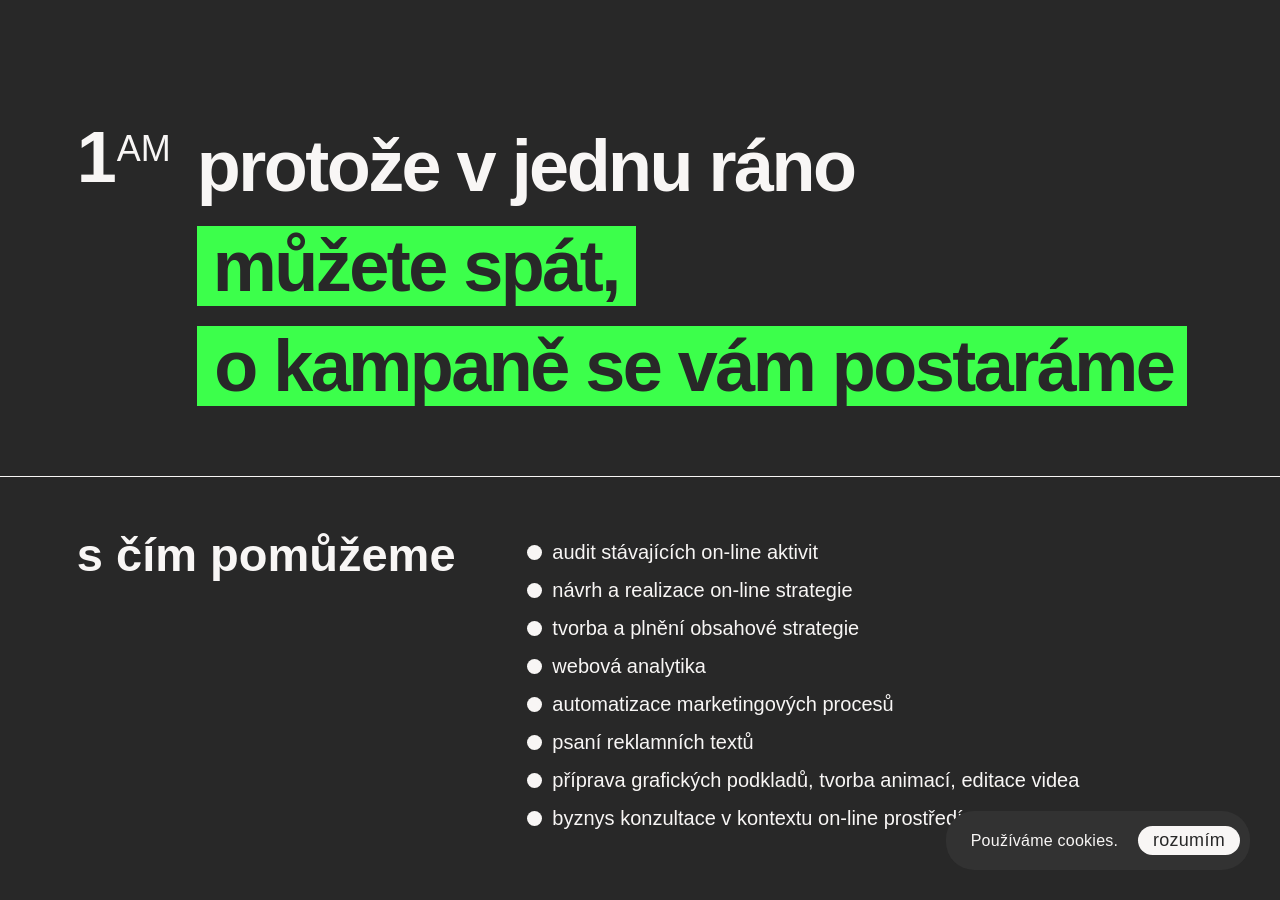
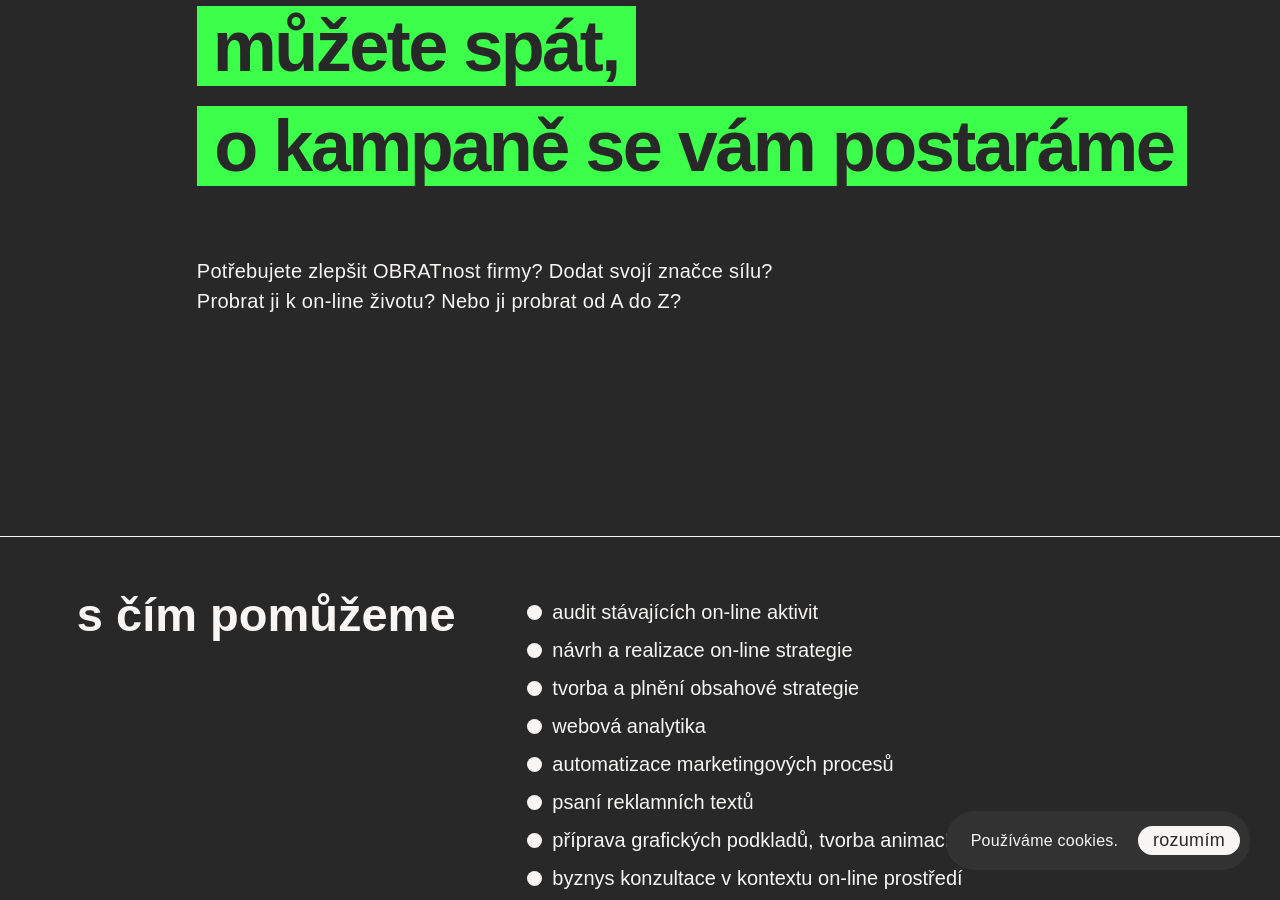
Before and after one commit to honzatinka/oneam.cz, a Jekyll site: the page built from index.html, in a window 1280 px wide and 900 px high, scrolled down 377 px. Built offline with Jekyll 4.4.1, drawn with Linux system fonts in a browser that asks for light colours; some web fonts are replaced.

Commit message:
Update index.html

```diff
--- a/index.html
+++ b/index.html
@@ -16,7 +16,7 @@ layout: default
 					</span>
 				</h1>
 			</section>
-			<p style="display: none">Potřebujete zlepšit OBRATnost firmy? <br /> Dodat svojí značce sílu?<br class="mobile" /> Probrat ji k on-line životu? <br />Nebo ji probrat od A do Z?</p>
+			<p>Potřebujete zlepšit OBRATnost firmy? <br /> Dodat svojí značce sílu?<br class="mobile" /> Probrat ji k on-line životu? <br />Nebo ji probrat od A do Z?</p>
 
 			<div class="action">
 				<a style="display: none" href="#contact" class="button not-textlink">potkejme se u kávy</a>
```
